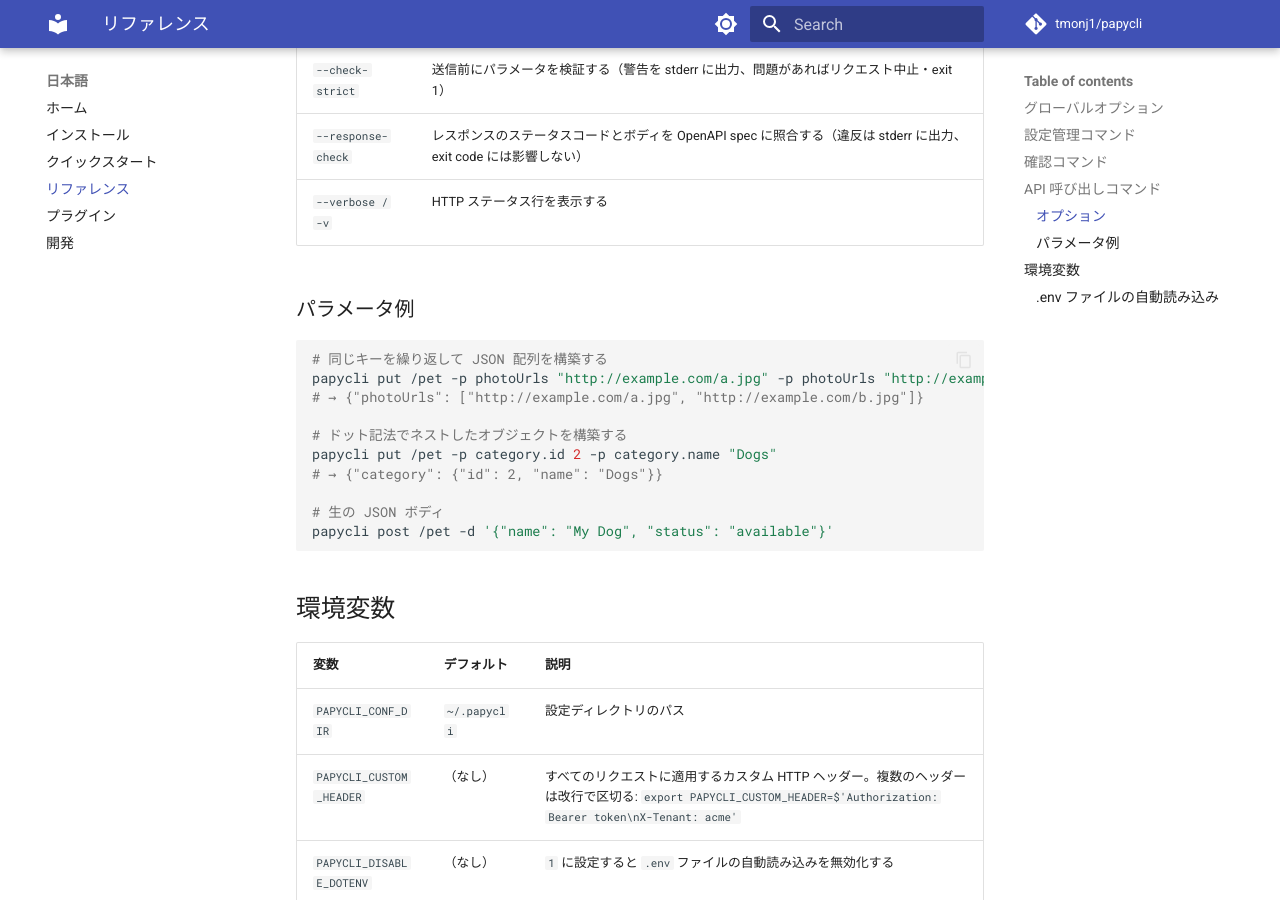
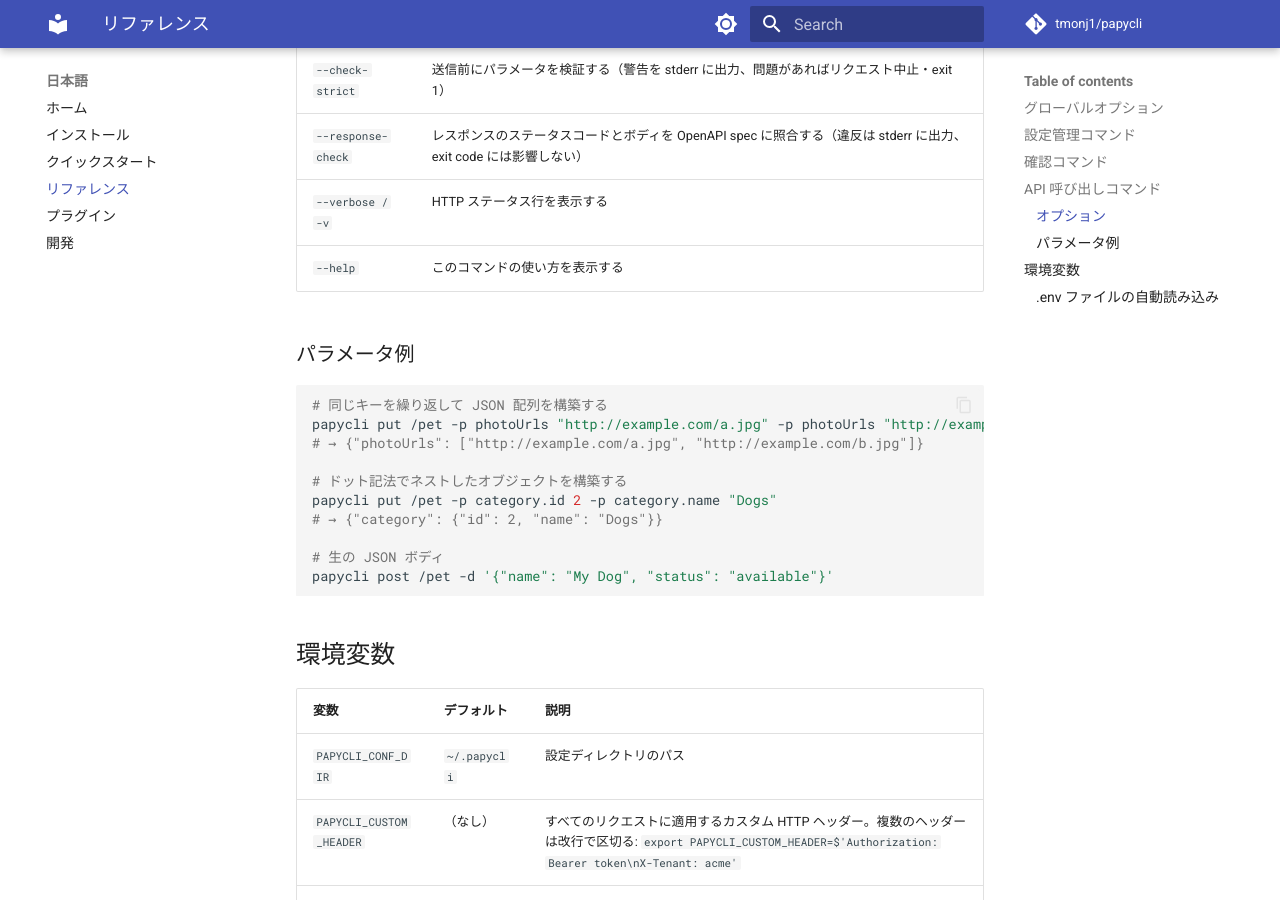
Before and after one commit to tmonj1/papycli, an MkDocs documentation site: the page built from manual/ja/reference.md, in a window 1280 px wide and 900 px high, scrolled down 2105 px. Built offline with MkDocs 1.6.1 and Material for MkDocs 9.7.7, drawn with Linux system fonts in a browser that asks for light colours; comment, search, counter and statistics services are not loaded.

Commit message:
docs: restore --help to method command options table
--help is a Click default option available on every subcommand
(e.g. papycli get --help). Keep it in the per-method options table;
only remove -h alias which is already covered in the global options section.

Co-Authored-By: Claude Sonnet 4.6 <noreply@anthropic.com>

```diff
--- a/manual/ja/reference.md
+++ b/manual/ja/reference.md
@@ -53,6 +53,7 @@ papycli <method> <resource> [options]
 | `--check-strict` | 送信前にパラメータを検証する（警告を stderr に出力、問題があればリクエスト中止・exit 1） |
 | `--response-check` | レスポンスのステータスコードとボディを OpenAPI spec に照合する（違反は stderr に出力、exit code には影響しない） |
 | `--verbose / -v` | HTTP ステータス行を表示する |
+| `--help` | このコマンドの使い方を表示する |
 
 ### パラメータ例
 
```
Also changed, not shown: manual/reference.md (+1 -0 lines).
